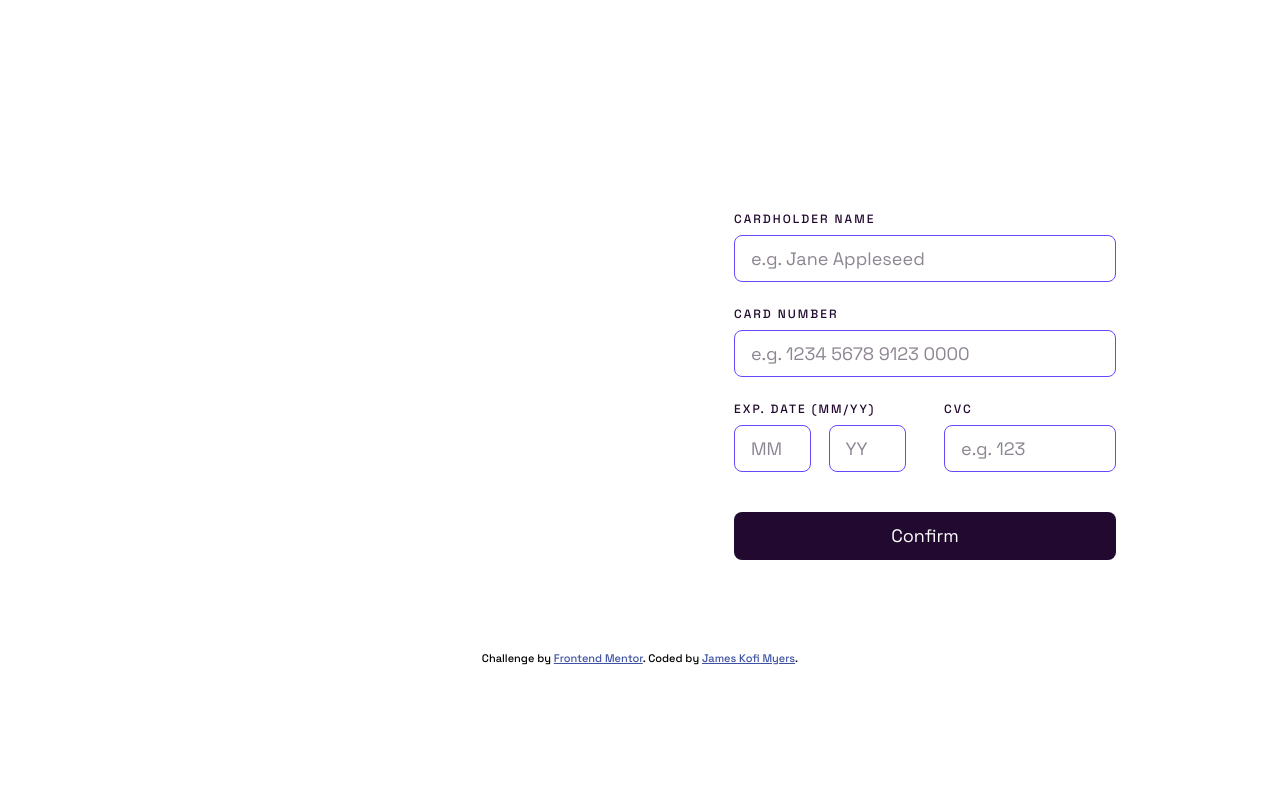
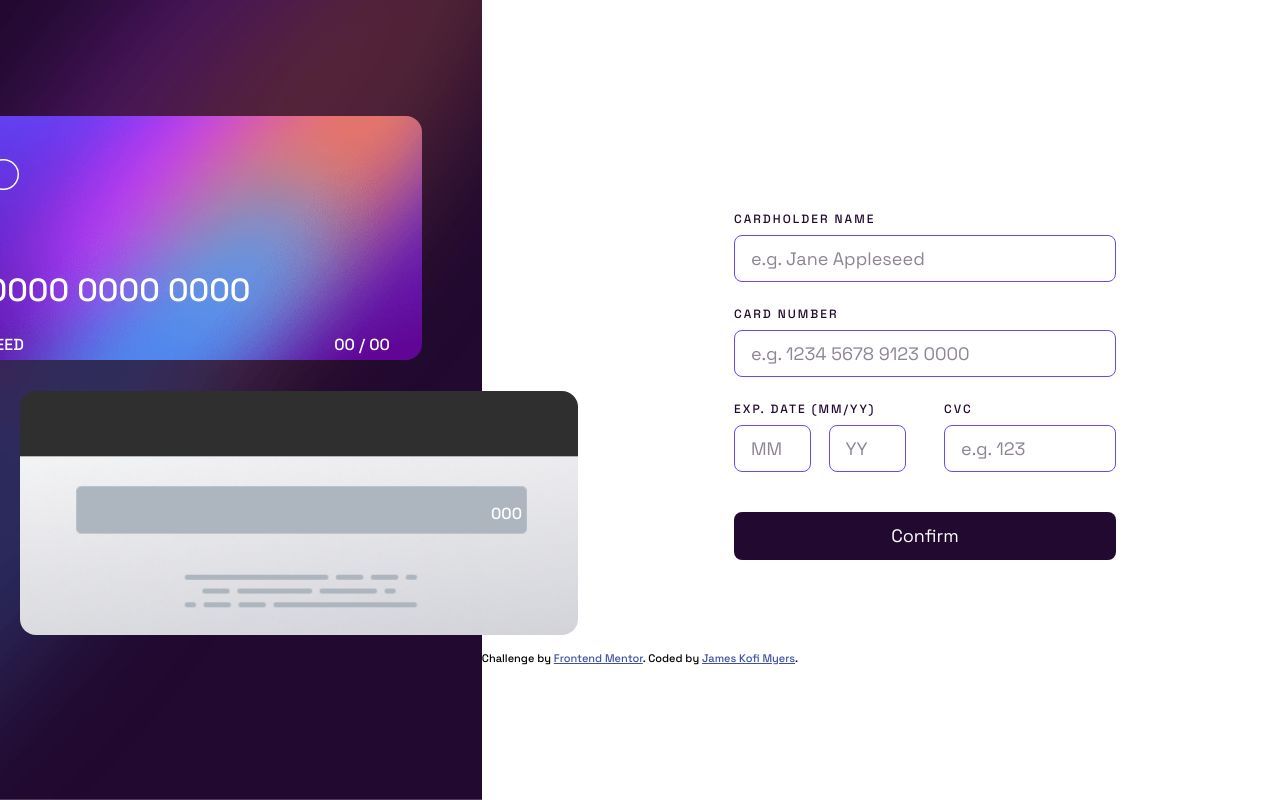
Before and after one commit to kinjames/card-details, a plain HTML site: page index.html in a window 1280 px wide. Drawn offline with Linux system fonts and the light colour scheme; the site is published under a folder, as on GitHub Pages, so addresses that start at the root find nothing.

Commit message:
Add files via upload

```diff
--- a/style.css
+++ b/style.css
@@ -158,7 +158,7 @@ input {
 .desktop-bg {
   height: 100vh;
   width: 30.125rem;
-  background-image: url(/images/bg-main-desktop.png);
+  background-image: url(images/bg-main-desktop.png);
 }
 @media (max-width: 63.9375em) {
   .desktop-bg {
@@ -185,7 +185,7 @@ input {
 .mobile-bg {
   height: 35%;
   width: 100%;
-  background-image: url(/images/bg-main-mobile.png);
+  background-image: url(images/bg-main-mobile.png);
 }
 
 @media (min-width: 40em) {
@@ -290,7 +290,7 @@ input {
   right: 28%;
   bottom: 55%;
   padding: 1.5rem 2rem;
-  background-image: url(/images/bg-card-front.png);
+  background-image: url(images/bg-card-front.png);
 }
 @media (max-width: 63.9375em) {
   .main .cards .front {
@@ -343,7 +343,7 @@ input {
 }
 .main .cards .back {
   margin-top: 16rem;
-  background-image: url(/images/bg-card-back.png);
+  background-image: url(images/bg-card-back.png);
 }
 @media (max-width: 63.9375em) {
   .main .cards .back {
```
